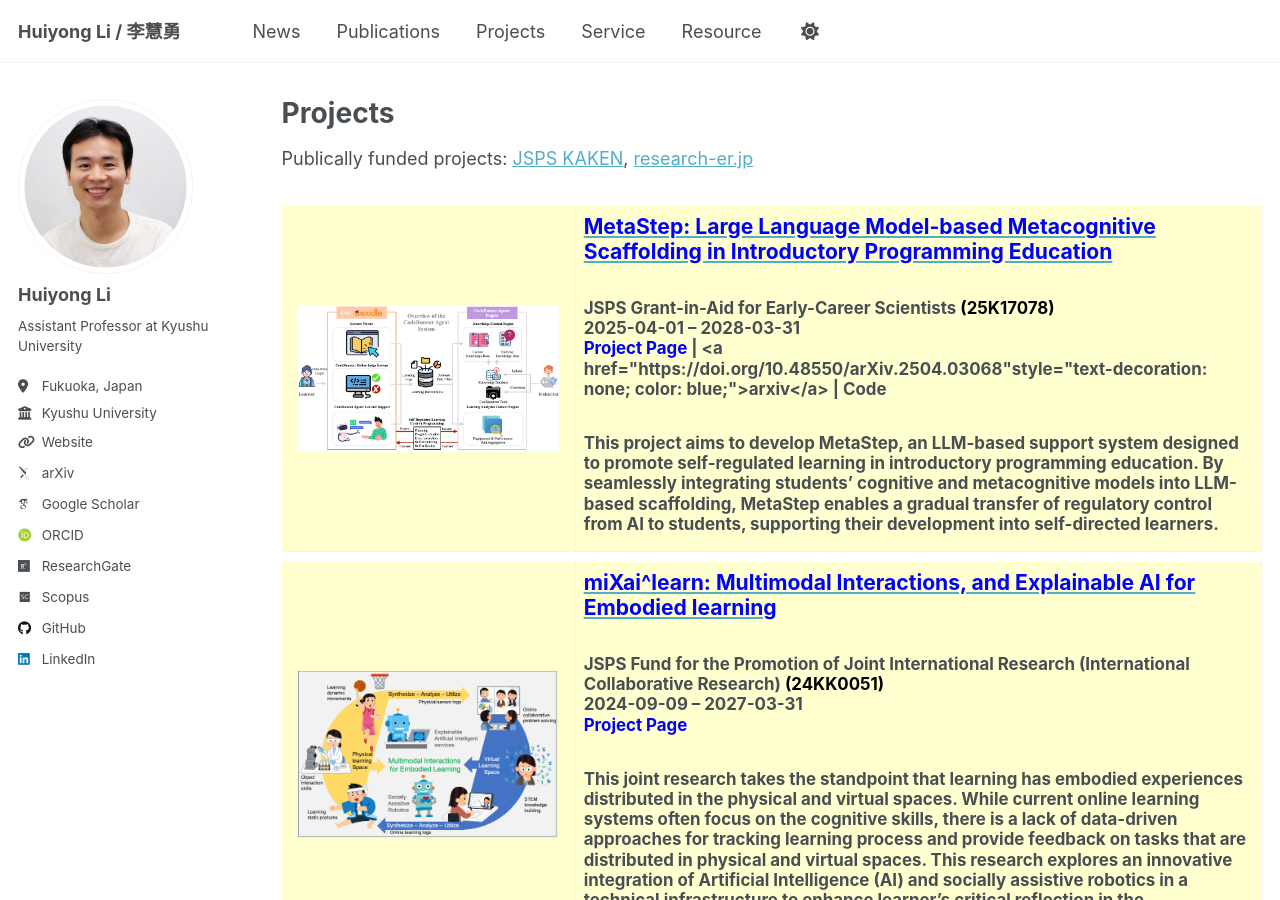
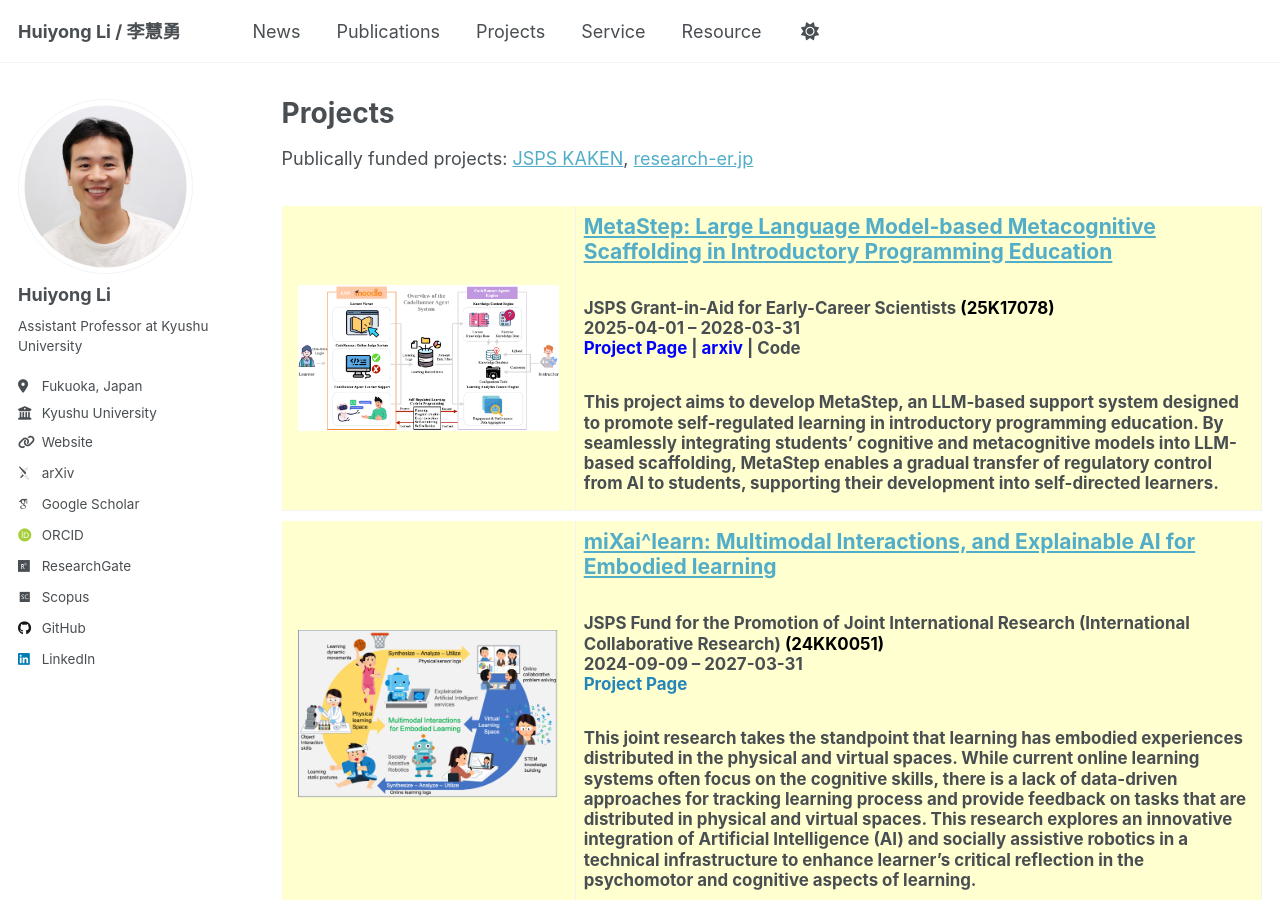
Before and after one commit to li-huiyong/li-huiyong.github.io, a Jekyll site: the page built from _pages/projects.md, in a window 1280 px wide and 900 px high. Built offline with Jekyll 4.4.1, drawn with Linux system fonts in a browser that asks for light colours; some web fonts are replaced.

Commit message:
update font color

```diff
--- a/_pages/projects.md
+++ b/_pages/projects.md
@@ -18,11 +18,9 @@
           <img src="/images/coderunner-agent.png" width="100%">
       </td>
       <td style="padding:8px;width:70%;vertical-align:middle">
-        <h1>
+        <h1 style="font-weight: bold; text-decoration: none; color: #2486b9;">
 	  <a href="https://li-huiyong.github.io/MetaStep" target="_blank">
-            <span style="font-weight: bold; text-decoration: none; color: blue;">
 	      MetaStep: Large Language Model-based Metacognitive Scaffolding in Introductory Programming Education
-	    </span>
 	  </a>
         </h1>
         <h2 tyle="color: gray">
@@ -32,7 +30,7 @@
 	  <br>
 	  <a href="https://li-huiyong.github.io/MetaStep" style="text-decoration: none; color: blue;">Project Page</a>
 	  |
-          <a href="https://doi.org/10.48550/arXiv.2504.03068"style="text-decoration: none; color: blue;">arxiv</a>
+          <a href="https://doi.org/10.48550/arXiv.2504.03068" style="text-decoration: none; color: blue;">arxiv</a>
           | Code
 	</h2>
         <p></p>
@@ -47,11 +45,9 @@
           <img src="/images/mixai-learn.png" width="100%">
       </td>
       <td style="padding:8px;width:70%;vertical-align:middle">
-        <h1>
-	  <a href="https://sites.google.com/view/mixailearn/home">
-            <span style="font-weight: bold; text-decoration: none; color: blue;">
+        <h1 style="font-weight: bold; text-decoration: none; color: #2486b9;">
+	  <a href="https://sites.google.com/view/mixailearn/home" target="_blank">
 	      miXai^learn: Multimodal Interactions, and Explainable AI for Embodied learning
-	    </span>
 	  </a>
         </h1>
         <h2 tyle="color: gray">
@@ -59,7 +55,7 @@
 	<br>
 	  2024-09-09 – 2027-03-31
 	<br>
-        <a href="https://sites.google.com/view/mixailearn/home" style="text-decoration: none; color: blue;">Project Page</a>
+        <a href="https://sites.google.com/view/mixailearn/home" style="text-decoration: none; color: #2486b9;">Project Page</a>
 	</h2>
         <p></p>
         <h2>
@@ -73,11 +69,9 @@
           <img src="/images/mmlair.png" width="100%">
       </td>
       <td style="padding:8px;width:70%;vertical-align:middle">
-        <h1>
-	  <a href="https://li-huiyong.github.io/MMLAIR">
-            <span style="font-weight: bold; text-decoration: none; color: blue;">
+        <h1 style="font-weight: bold; text-decoration: none; color: #2486b9;">
+	  <a href="https://li-huiyong.github.io/MMLAIR" target="_blank">
 		MMLAIR: Multimodal Learning Analytics in Reading
-	    </span>
 	  </a>
         </h1>
         <h2 tyle="color: gray">
@@ -85,7 +79,7 @@
 	<br>
 	  2024-06-18 – 2025-03-31
 	<br>
-        <a href="https://li-huiyong.github.io/MMLAIR" style="text-decoration: none; color: blue;">Project Page</a>
+        <a href="https://li-huiyong.github.io/MMLAIR" style="text-decoration: none; color: #2486b9;">Project Page</a>
 	</h2>
         <p></p>
         <h2>
@@ -99,11 +93,9 @@
           <img src="/images/goal-system.png" style="max-width: 100%; max-height: 100%;">
       </td>
       <td style="padding:8px;width:70%;vertical-align:middle">
-        <h1>
-	  <a href="https://sites.google.com/view/letsgoal">
-            <span style="font-weight: bold; text-decoration: none; color: blue;">
+        <h1 style="font-weight: bold; text-decoration: none; color: #2486b9;">
+	  <a href="https://sites.google.com/view/letsgoal" target="_blank">
 	      GOAL project: AI-supported self-directed learning lifestyle in data-rich educational ecosystem
-	    </span>
 	  </a>
         </h1>
         <h2 tyle="color: gray">
@@ -111,9 +103,9 @@
 	<br>
 	  2022-04-01 – 2025-03-31
 	<br>
-        <a href="https://sites.google.com/view/letsgoal" style="text-decoration: none; color: blue;">Project Page</a>
+        <a href="https://sites.google.com/view/letsgoal" style="text-decoration: none; color: #2486b9;">Project Page</a>
 	|
-        <a href="https://sites.google.com/view/letsgoal/publication" style="text-decoration: none; color: blue;">Publications</a>
+        <a href="https://sites.google.com/view/letsgoal/publication" style="text-decoration: none; color: #2486b9;">Publications</a>
 	</h2>
         <p></p>
         <h2>
@@ -127,11 +119,9 @@
           <img src="/images/sip2-leaf.png" width="100%">
       </td>
       <td style="padding:8px;width:70%;vertical-align:middle">
-        <h1>
-	  <a href="https://www.let.media.kyoto-u.ac.jp/en/project/sip/">
-            <span style="font-weight: bold; text-decoration: none; color: blue;">
+        <h1 style="font-weight: bold; text-decoration: none; color: #2486b9;">
+	  <a href="https://www.let.media.kyoto-u.ac.jp/en/project/sip/" target="_blank">
 	      Cyberspace Infrastructure Technology Using Big Data and AI: Research on Evidence-Based Tailor-Made Education
-	    </span>
 	  </a>
         </h1>
         <h2 tyle="color: gray">
@@ -139,9 +129,9 @@
 	<br>
 	  2018-11-15 - 2023-03-31
 	<br>
-        <a href="https://www.let.media.kyoto-u.ac.jp/en/project/sip/" style="text-decoration: none; color: blue;">Project Page</a>
+        <a href="https://www.let.media.kyoto-u.ac.jp/en/project/sip/" style="text-decoration: none; color: #2486b9;">Project Page</a>
 	|
-        <a href="https://www8.cao.go.jp/cstp/gaiyo/sip/sip2_seika/big3.pdf" style="text-decoration: none; color: blue;">Final Report in JP (p.31-36)</a>
+        <a href="https://www8.cao.go.jp/cstp/gaiyo/sip/sip2_seika/big3.pdf" style="text-decoration: none; color: #2486b9;">Final Report in JP (p.31-36)</a>
 	</h2>
         <p></p>
         <h2>
```
